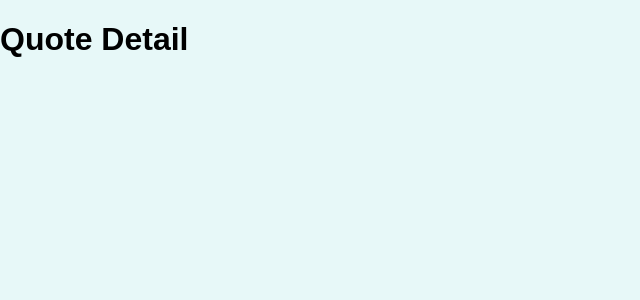
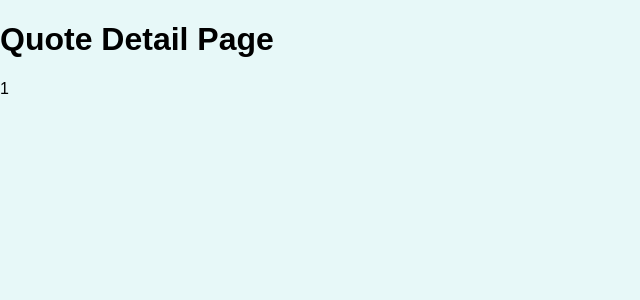
Before and after one commit to KasiaLGit/09-practive-router, a React (Create React App) app: page /quotes/1 in a window 1280 px wide. Shown: the top 300 px of the page, without its empty margins (0-640 px from the left). Built offline with nearby package versions, Linux system fonts and the light colour scheme.

Commit message:
Redirect, Params and Nested Routes

```diff
--- a/src/App.js
+++ b/src/App.js
@@ -1,4 +1,4 @@
-import { Route, Switch } from "react-router-dom";
+import { Route, Switch, Redirect } from "react-router-dom";
 import AllQuotes from "./pages/AllQuotes";
 import QuoteDetail from "./pages/QuoteDetail";
 import NewQuote from "./pages/NewQuote";
@@ -7,6 +7,9 @@
   return (
     <div>
       <Switch>
+        <Route path="/" exact>
+          <Redirect to="/quotes" />
+        </Route>
         <Route path="/quotes" exact>
           <AllQuotes />
         </Route>
--- a/src/pages/QuoteDetail.js
+++ b/src/pages/QuoteDetail.js
@@ -1,5 +1,19 @@
+import { Fragment } from "react";
+import { useParams, Route } from "react-router-dom";
+import Comments from "../components/comments/Comments";
+
 const QuoteDetail = () => {
-  return <h1>Quote Detail</h1>;
+  const params = useParams();
+
+  return (
+    <Fragment>
+      <h1>Quote Detail Page</h1>
+      <p>{params.quoteId}</p>
+      <Route path={`/quotes/${params.quoteId}/comments`}>
+        <Comments />
+      </Route>
+    </Fragment>
+  );
 };
 
 export default QuoteDetail;
```
Also changed, not shown: 1 other file (tests, documents, lock files or other folders).
